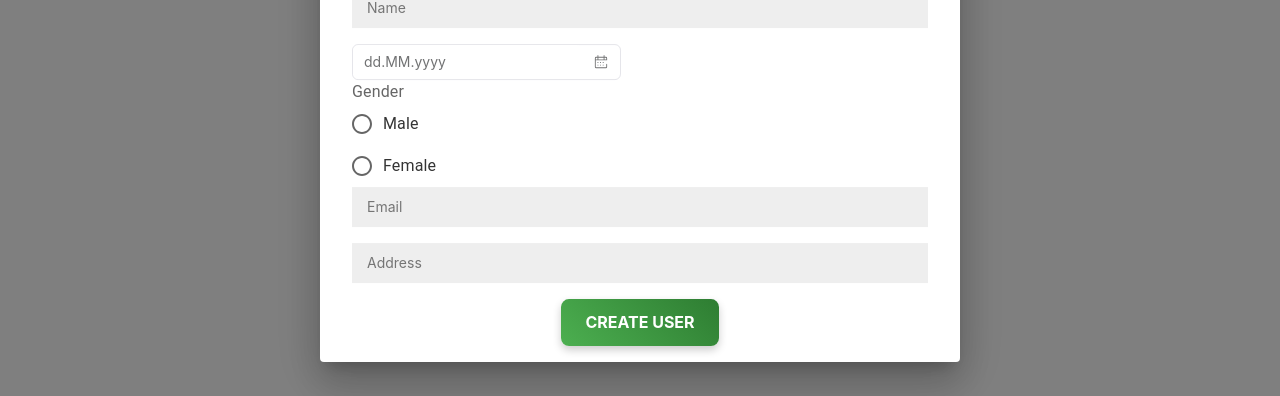
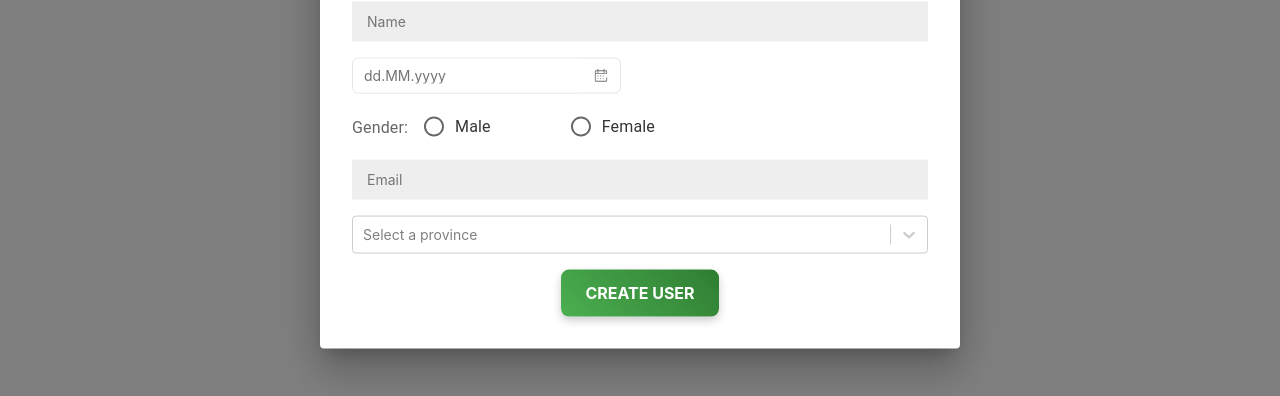
Before and after one commit to tranthuong1999/react_test, a React (Create React App) app: page / in a window 1280 px wide. Both pictures are taken after a click on the button "+ CREATE USER". Shown: the part 264-660 px from the top of the page. Built offline with nearby package versions, Linux system fonts and the light colour scheme; no server answers.

Commit message:
fix logic

```diff
--- a/package.json
+++ b/package.json
@@ -19,6 +19,7 @@
     "@types/node": "^16.18.97",
     "@types/react": "^18.3.2",
     "@types/react-dom": "^18.3.0",
+    "@types/react-select": "^5.0.1",
     "aos": "^2.3.4",
     "axios": "^1.1.3",
     "classnames": "^2.3.2",
@@ -32,6 +33,7 @@
     "react-redux": "^8.0.4",
     "react-router-dom": "^6.25.1",
     "react-scripts": "5.0.1",
+    "react-select": "^5.10.1",
     "redux-persist": "^6.0.0",
     "rsuite": "^5.79.0",
     "sass": "^1.61.0",
--- /dev/null
+++ b/src/components/EmployeeList/data_province.ts
@@ -0,0 +1,64 @@
+export const provinces = [
+    { value: 'Hà Nội', label: 'Hà Nội' },
+    { value: 'Hồ Chí Minh', label: 'Hồ Chí Minh' },
+    { value: 'Đà Nẵng', label: 'Đà Nẵng' },
+    { value: 'Hải Phòng', label: 'Hải Phòng' },
+    { value: 'An Giang', label: 'An Giang' },
+    { value: 'Bà Rịa - Vũng Tàu', label: 'Bà Rịa - Vũng Tàu' },
+    { value: 'Bắc Giang', label: 'Bắc Giang' },
+    { value: 'Bắc Kạn', label: 'Bắc Kạn' },
+    { value: 'Bạc Liêu', label: 'Bạc Liêu' },
+    { value: 'Bắc Ninh', label: 'Bắc Ninh' },
+    { value: 'Bến Tre', label: 'Bến Tre' },
+    { value: 'Bình Định', label: 'Bình Định' },
+    { value: 'Bình Dương', label: 'Bình Dương' },
+    { value: 'Bình Phước', label: 'Bình Phước' },
+    { value: 'Bình Thuận', label: 'Bình Thuận' },
+    { value: 'Cà Mau', label: 'Cà Mau' },
+    { value: 'Cần Thơ', label: 'Cần Thơ' },
+    { value: 'Cao Bằng', label: 'Cao Bằng' },
+    { value: 'Đắk Lắk', label: 'Đắk Lắk' },
+    { value: 'Đắk Nông', label: 'Đắk Nông' },
+    { value: 'Điện Biên', label: 'Điện Biên' },
+    { value: 'Đồng Nai', label: 'Đồng Nai' },
+    { value: 'Đồng Tháp', label: 'Đồng Tháp' },
+    { value: 'Gia Lai', label: 'Gia Lai' },
+    { value: 'Hà Giang', label: 'Hà Giang' },
+    { value: 'Hà Nam', label: 'Hà Nam' },
+    { value: 'Hà Tĩnh', label: 'Hà Tĩnh' },
+    { value: 'Hậu Giang', label: 'Hậu Giang' },
+    { value: 'Hòa Bình', label: 'Hòa Bình' },
+    { value: 'Hưng Yên', label: 'Hưng Yên' },
+    { value: 'Khánh Hòa', label: 'Khánh Hòa' },
+    { value: 'Kiên Giang', label: 'Kiên Giang' },
+    { value: 'Kon Tum', label: 'Kon Tum' },
+    { value: 'Lai Châu', label: 'Lai Châu' },
+    { value: 'Lâm Đồng', label: 'Lâm Đồng' },
+    { value: 'Lạng Sơn', label: 'Lạng Sơn' },
+    { value: 'Lào Cai', label: 'Lào Cai' },
+    { value: 'Long An', label: 'Long An' },
+    { value: 'Nam Định', label: 'Nam Định' },
+    { value: 'Nghệ An', label: 'Nghệ An' },
+    { value: 'Ninh Bình', label: 'Ninh Bình' },
+    { value: 'Ninh Thuận', label: 'Ninh Thuận' },
+    { value: 'Phú Thọ', label: 'Phú Thọ' },
+    { value: 'Phú Yên', label: 'Phú Yên' },
+    { value: 'Quảng Bình', label: 'Quảng Bình' },
+    { value: 'Quảng Nam', label: 'Quảng Nam' },
+    { value: 'Quảng Ngãi', label: 'Quảng Ngãi' },
+    { value: 'Quảng Ninh', label: 'Quảng Ninh' },
+    { value: 'Quảng Trị', label: 'Quảng Trị' },
+    { value: 'Sóc Trăng', label: 'Sóc Trăng' },
+    { value: 'Sơn La', label: 'Sơn La' },
+    { value: 'Tây Ninh', label: 'Tây Ninh' },
+    { value: 'Thái Bình', label: 'Thái Bình' },
+    { value: 'Thái Nguyên', label: 'Thái Nguyên' },
+    { value: 'Thanh Hóa', label: 'Thanh Hóa' },
+    { value: 'Thừa Thiên Huế', label: 'Thừa Thiên Huế' },
+    { value: 'Tiền Giang', label: 'Tiền Giang' },
+    { value: 'Trà Vinh', label: 'Trà Vinh' },
+    { value: 'Tuyên Quang', label: 'Tuyên Quang' },
+    { value: 'Vĩnh Long', label: 'Vĩnh Long' },
+    { value: 'Vĩnh Phúc', label: 'Vĩnh Phúc' },
+    { value: 'Yên Bái', label: 'Yên Bái' }
+];
--- a/src/components/EmployeeList/index.tsx
+++ b/src/components/EmployeeList/index.tsx
@@ -3,7 +3,7 @@ import { useForm, Controller } from 'react-hook-form';
 import { yupResolver } from '@hookform/resolvers/yup';
 import * as Yup from 'yup';
 import BasicModal from '../Modal';
-import { Table, TableBody, TableCell, TableContainer, TableHead, TableRow, Paper, Button, Radio, RadioGroup, FormControl, FormControlLabel, FormLabel } from '@mui/material';
+import { Table, TableBody, TableCell, TableContainer, TableHead, TableRow, Paper, Button, Radio, RadioGroup, FormControl, FormControlLabel, FormLabel, MenuItem } from '@mui/material';
 import { DatePicker } from 'rsuite'; // Import DatePicker from rsuite
 import { useAppDispatch, useAppSelector } from '../../redux/hook';
 import { fetchListEmployeer, createEmployeer, updateEmployeer, deleteEmployeer, setCurrentUser, Employee } from '../../redux/slice/employeer.slice';
@@ -11,6 +11,9 @@ import CustomAlert from '../Alert';
 import "./styles.scss";
 import 'rsuite/dist/rsuite.min.css';
 import moment from 'moment';
+import Select from 'react-select';
+import { provinces } from './data_province';
+
 
 const schema_employeer = Yup.object().shape({
     name: Yup.string().required('Name is required'),
@@ -28,7 +31,7 @@ enum Gender {
 const EmployeeListPage = () => {
     const [openContact, setOpenContact] = useState(false);
     const [editItem, setEditItem] = useState<Employee | null>(null);
-    const { register, reset, handleSubmit, formState: { errors }, setValue, control } = useForm({
+    const { register, reset, handleSubmit, formState: { errors }, setValue, control, clearErrors } = useForm({
         resolver: yupResolver(schema_employeer),
     });
     const dispatch = useAppDispatch();
@@ -37,9 +40,11 @@ const EmployeeListPage = () => {
     const [isDelete, setIsDelete] = useState(false);
     const [sortColumn, setSortColumn] = useState<keyof Employee>('name');
     const [sortOrder, setSortOrder] = useState<'asc' | 'desc'>('asc');
+    const [currentPage, setCurrentPage] = useState(1);
+    const PAGE_LIMIT = 10;
 
     useEffect(() => {
-        dispatch(fetchListEmployeer({ page: 1, limit: 15 }));
+        dispatch(fetchListEmployeer({ page: currentPage, limit: PAGE_LIMIT }));
     }, []);
 
     useEffect(() => {
@@ -69,6 +74,7 @@ const EmployeeListPage = () => {
     };
 
     const handleEdit = (item: Employee) => {
+        clearErrors();
         setEditItem(item);
         setOpenContact(true);
         setValue("name", item.name);
@@ -76,7 +82,8 @@ const EmployeeListPage = () => {
         setValue("dateOfBirth", item.dateOfBirth ? moment(item.dateOfBirth).valueOf() : null);
         setValue("gender", Number(item.gender));
         setValue("email", item.email);
-        setValue("address", item?.address!);
+        const selectedProvince = provinces.find(province => province.value === item.address);
+        setValue("address", selectedProvince?.value!)
     };
 
     const onSubmitForm = (data: any) => {
@@ -115,8 +122,6 @@ const EmployeeListPage = () => {
                                 render={({ field }) => (
                                     <DatePicker
                                         {...field}
-                                        // label="Date of Birth"
-                                        // format="yyyMM-dd"
                                         format="dd.MM.yyyy"
                                         value={field.value ? moment(field.value).toDate() : null}
                                         onChange={(value) => {
@@ -128,31 +133,50 @@ const EmployeeListPage = () => {
                             />
                             {errors.dateOfBirth && <p className="error-message">{errors.dateOfBirth.message}</p>}
                         </div>
-                        <div>
+                        <div className="gender-container">
                             <FormControl>
-                                <FormLabel>Gender</FormLabel>
+                                <FormLabel>Gender:</FormLabel>
+                            </FormControl>
                             <Controller
                                 name="gender"
                                 control={control}
                                 render={({ field }) => (
-                                        <RadioGroup {...field}
-                                            value={Number(field.value)} // Đảm bảo giá trị là số
+                                    <RadioGroup
+                                        {...field}
+                                        value={Number(field.value)}
                                         onChange={(e) => field.onChange(Number(e.target.value))}
+                                        row // Thêm thuộc tính này để hiển thị radio theo hàng ngang
+                                        sx={{ gap: 8 }}
                                     >
                                         <FormControlLabel value={Gender.Male} control={<Radio />} label="Male" />
                                         <FormControlLabel value={Gender.Female} control={<Radio />} label="Female" />
                                     </RadioGroup>
                                 )}
                             />
-                            </FormControl>
+                        </div>
                         {errors.gender && <p className="error-message">{errors.gender.message}</p>}
-                        </div>
                         <div>
                             <input type="text" className='field' {...register('email')} placeholder='Email' />
                             {errors.email && <p className="error-message">{errors.email.message}</p>}
                         </div>
                         <div>
-                            <input type="text" className='field' {...register('address')} placeholder='Address' />
+                            <Controller
+                                name="address"
+                                control={control}
+                                render={({ field }) => (
+                                    <Select
+                                        {...field}
+                                        // @ts-ignore
+                                        options={provinces}
+                                        placeholder="Select a province"
+                                        // @ts-ignore
+                                        value={provinces.find(option => option.value === field.value)} // Sửa cách tìm giá trị đã chọn
+                                        // @ts-ignore
+                                        onChange={(selectedOption) => field.onChange(selectedOption?.value)}  // Chọn tỉnh và lấy giá trị
+                                        isSearchable  // Cho phép tìm kiếm trong dropdown
+                                    />
+                                )}
+                            />
                             {errors.address && <p className="error-message">{errors.address.message}</p>}
                         </div>
                         <div className='btn_reg'>
--- a/src/components/EmployeeList/styles.scss
+++ b/src/components/EmployeeList/styles.scss
@@ -104,10 +104,18 @@
         }
     }
 
+    .gender-container {
+        display: flex;
+        align-items: center;
+        gap: 16px;
+        padding: 12px 0;
+    }
+
     .btn_reg {
         display: flex;
         justify-content: center;
         align-items: center;
+        padding: 16px 0;
 
         .btn-register {
             display: inline-flex;
--- a/tsconfig.json
+++ b/tsconfig.json
@@ -18,7 +18,8 @@
     "resolveJsonModule": true,
     "isolatedModules": true,
     "noEmit": true,
-    "jsx": "react-jsx"
+    "jsx": "react-jsx",
+    "typeRoots": ["node_modules/@types"]
   },
   "include": [
     "src"
```
Also changed, not shown: 2 other files (tests, documents, lock files or other folders). Lines whose indentation alone changed are shown as unchanged.
